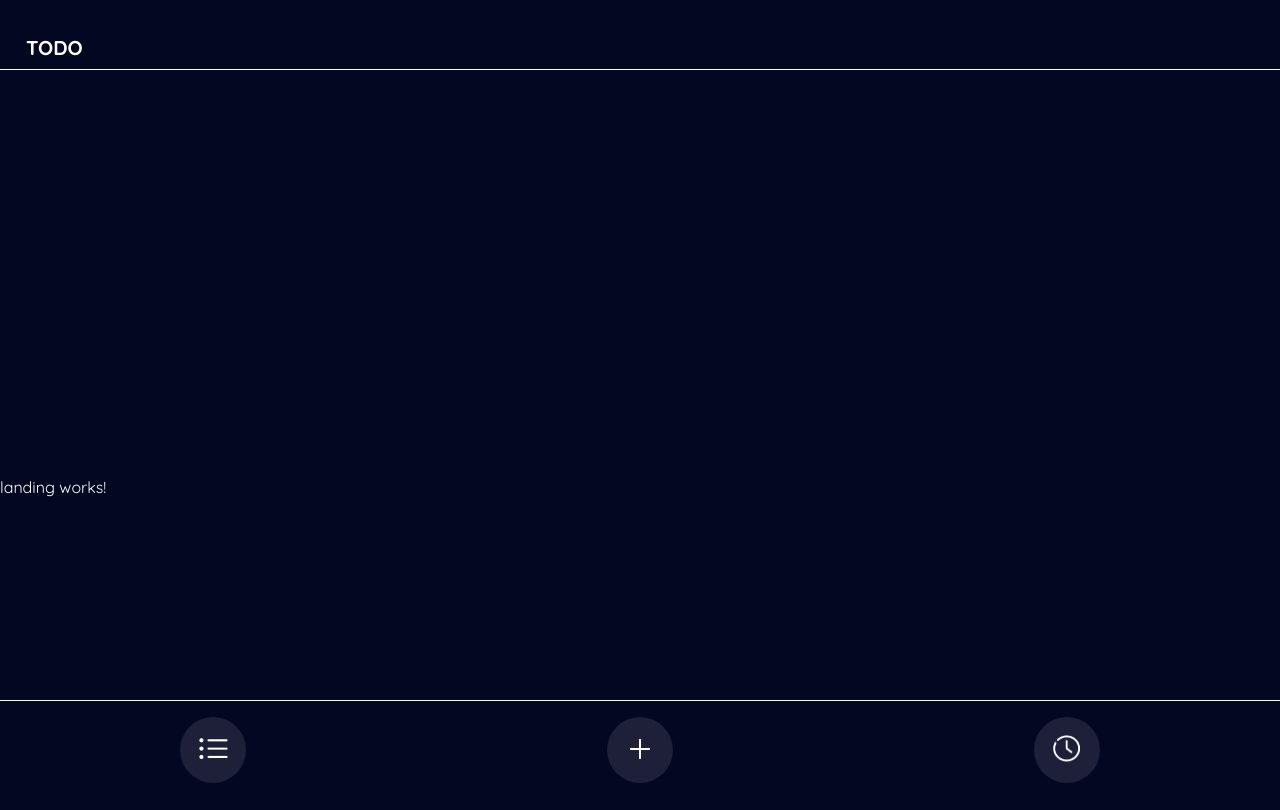
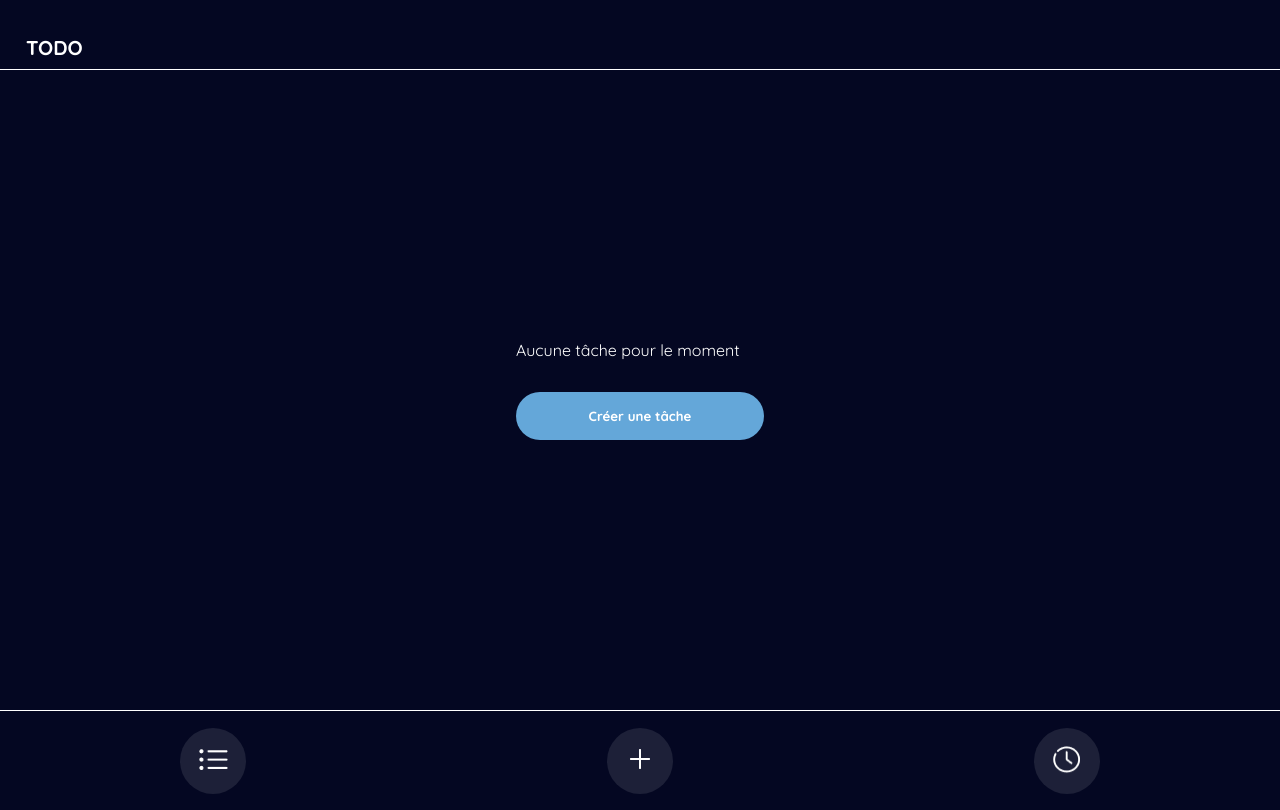
Before and after one commit to Jerrylejer/TheTodoList, an Angular app: page / in a window 1280 px wide. Built offline with nearby package versions, Linux system fonts and the light colour scheme.

Commit message:
Création du composant Landing html et css, intégration à la page tasks-list

```diff
--- a/src/app/components/landing/landing.component.css
+++ b/src/app/components/landing/landing.component.css
@@ -0,0 +1,18 @@
+.landing-message {
+    display: flex;
+    flex-direction: column;
+    justify-content: center;
+}
+
+.landing-button {
+    width: 248px;
+    height: 48px;
+    font-weight: bold;
+    color: white;
+    background-color: #64A7D9;
+    padding: 14px 4px;
+    border: none;
+    border-radius: 30px;
+    margin-top: 32px;
+    cursor: pointer;
+}
--- a/src/app/components/landing/landing.component.html
+++ b/src/app/components/landing/landing.component.html
@@ -1 +1,6 @@
-<p>landing works!</p>
+<section class="landing-page">
+    <div class="landing-message">
+        <p>Aucune tâche pour le moment</p>
+        <button class="landing-button">Créer une tâche</button>
+    </div>
+</section>
--- a/src/app/pages/tasks-list/tasks-list.component.css
+++ b/src/app/pages/tasks-list/tasks-list.component.css
@@ -0,0 +1,6 @@
+.tasks-list {
+    display: flex;
+    justify-content: center;
+    align-items: center;
+    height: 80vh;
+}
--- a/src/app/pages/tasks-list/tasks-list.component.html
+++ b/src/app/pages/tasks-list/tasks-list.component.html
@@ -1 +1,3 @@
-<app-landing></app-landing>
+<section class="tasks-list">
+    <app-landing></app-landing>
+</section>
--- a/src/styles.css
+++ b/src/styles.css
@@ -6,9 +6,11 @@
   box-sizing: border-box;
 }
 
-body,
-html {
+html, button {
   font-family: "Quicksand", sans-serif;
-  background: #040722;
   color: white;
 }
+
+body {
+  background: #040722;
+}
```
